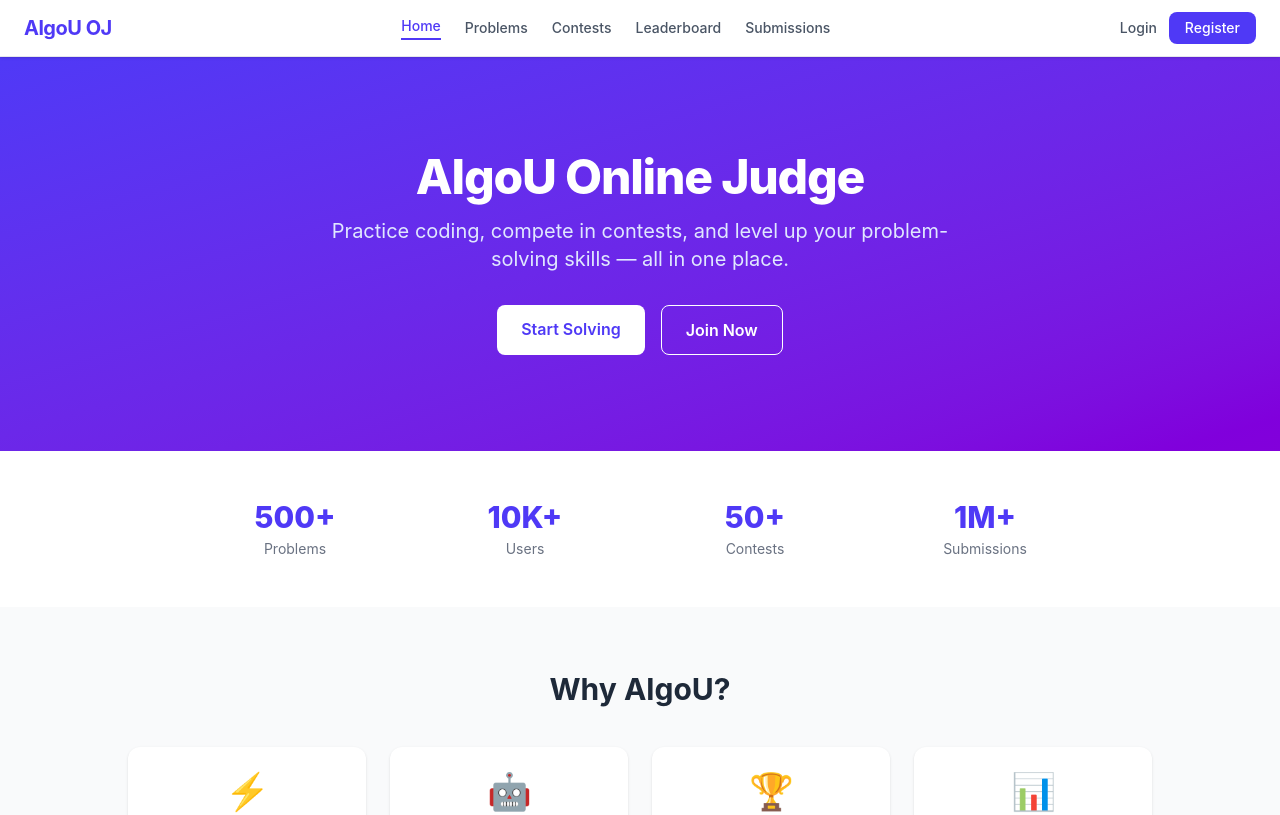
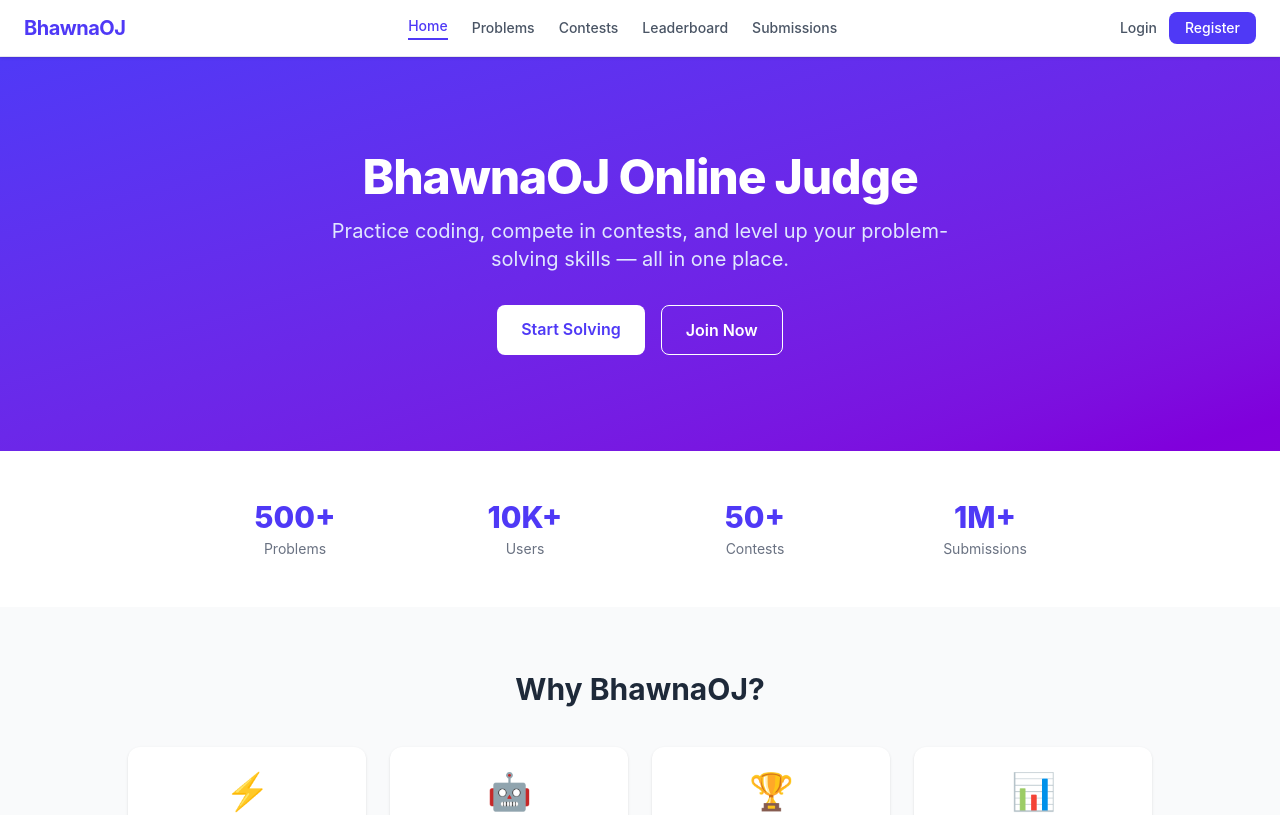
Before and after one commit to Bhawna109/OJ, a React app in the folder frontend/: page / in a window 1280 px wide. Shown: the top 815 px of the page. Built offline with nearby package versions, Linux system fonts and the light colour scheme; no server answers; the HTML template or start-up script is replaced by a standard one.

Commit message:
rebrand: AlgoU → BhawnaOJ, allow public run without login

```diff
--- a/frontend/src/components/Navbar.jsx
+++ b/frontend/src/components/Navbar.jsx
@@ -22,7 +22,7 @@ export default function Navbar() {
   return (
     <nav className="bg-white border-b border-gray-200 px-6 py-3 flex items-center justify-between sticky top-0 z-50 shadow-sm">
       <Link to="/" className="text-xl font-bold text-indigo-600 tracking-tight">
-        AlgoU OJ
+        BhawnaOJ
       </Link>
 
       <div className="flex items-center gap-6">
--- a/frontend/src/pages/Home.jsx
+++ b/frontend/src/pages/Home.jsx
@@ -20,7 +20,7 @@ export default function Home() {
       {/* Hero */}
       <section className="bg-gradient-to-br from-indigo-600 to-purple-700 text-white py-24 px-6 text-center">
         <h1 className="text-5xl font-extrabold mb-4 tracking-tight">
-          AlgoU Online Judge
+          BhawnaOJ Online Judge
         </h1>
         <p className="text-xl text-indigo-100 mb-8 max-w-2xl mx-auto">
           Practice coding, compete in contests, and level up your problem-solving skills — all in one place.
@@ -56,7 +56,7 @@ export default function Home() {
       {/* Features */}
       <section className="py-16 px-6">
         <div className="max-w-5xl mx-auto">
-          <h2 className="text-3xl font-bold text-gray-800 text-center mb-10">Why AlgoU?</h2>
+          <h2 className="text-3xl font-bold text-gray-800 text-center mb-10">Why BhawnaOJ?</h2>
           <div className="grid grid-cols-1 md:grid-cols-2 lg:grid-cols-4 gap-6">
             {features.map(({ icon, title, desc }) => (
               <div key={title} className="bg-white rounded-xl shadow-sm p-6 text-center hover:shadow-md transition-shadow">
--- a/frontend/src/pages/Login.jsx
+++ b/frontend/src/pages/Login.jsx
@@ -31,7 +31,7 @@ export default function Login() {
     <div className="min-h-screen bg-gray-50 flex items-center justify-center px-4">
       <div className="bg-white w-full max-w-md rounded-2xl shadow-lg p-8">
         <h2 className="text-2xl font-bold text-gray-800 mb-1">Welcome back</h2>
-        <p className="text-sm text-gray-500 mb-6">Login to your AlgoU account</p>
+        <p className="text-sm text-gray-500 mb-6">Login to your BhawnaOJ account</p>
 
         {error && (
           <div className="bg-red-50 text-red-600 text-sm px-4 py-3 rounded-lg mb-4">{error}</div>
--- a/frontend/src/pages/ProblemDetail.jsx
+++ b/frontend/src/pages/ProblemDetail.jsx
@@ -105,7 +105,11 @@ export default function ProblemDetail() {
   };
 
   const handleSubmit = async () => {
-    if (!user) { navigate('/login'); return; }
+    if (!user) {
+      setActiveTab('output');
+      setOutput('Please login or register to submit your solution and track your progress.');
+      return;
+    }
     setIsSubmitting(true);
     setActiveTab('output');
     setSubmitResult(null);
--- a/frontend/src/pages/Register.jsx
+++ b/frontend/src/pages/Register.jsx
@@ -45,7 +45,7 @@ export default function Register() {
     <div className="min-h-screen bg-gray-50 flex items-center justify-center px-4 py-12">
       <div className="bg-white w-full max-w-lg rounded-2xl shadow-lg p-8">
         <h2 className="text-2xl font-bold text-gray-800 mb-1">Create an account</h2>
-        <p className="text-sm text-gray-500 mb-6">Join AlgoU and start solving problems</p>
+        <p className="text-sm text-gray-500 mb-6">Join BhawnaOJ and start solving problems</p>
 
         {error && (
           <div className="bg-red-50 text-red-600 text-sm px-4 py-3 rounded-lg mb-4">{error}</div>
```
